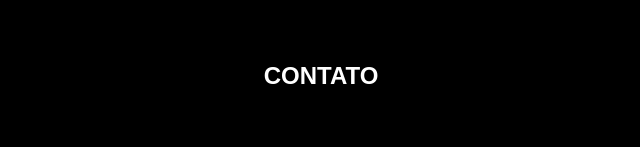
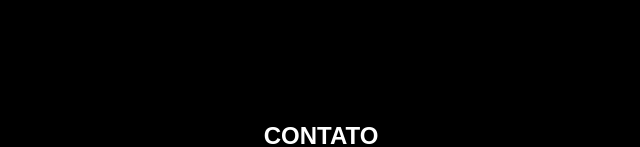
Before and after one commit to BABYB01/I-AM-FIT-PIC, a plain HTML site: page index.html in a window 1280 px wide. Shown: the part 1294-1441 px from the top of the page, without its empty margins (319-959 px from the left). Drawn offline with Linux system fonts and the light colour scheme; a web font is replaced by a local one.

Commit message:
Update index.html

```diff
--- a/index.html
+++ b/index.html
@@ -48,7 +48,7 @@
   </section>
 
   <section id="contato" class="section">
-    <h2>CONTATO</h2>
+    <h2></h2>
     <p><section id="contato" class="section">
   <h2>CONTATO</h2>
   <p>
```
